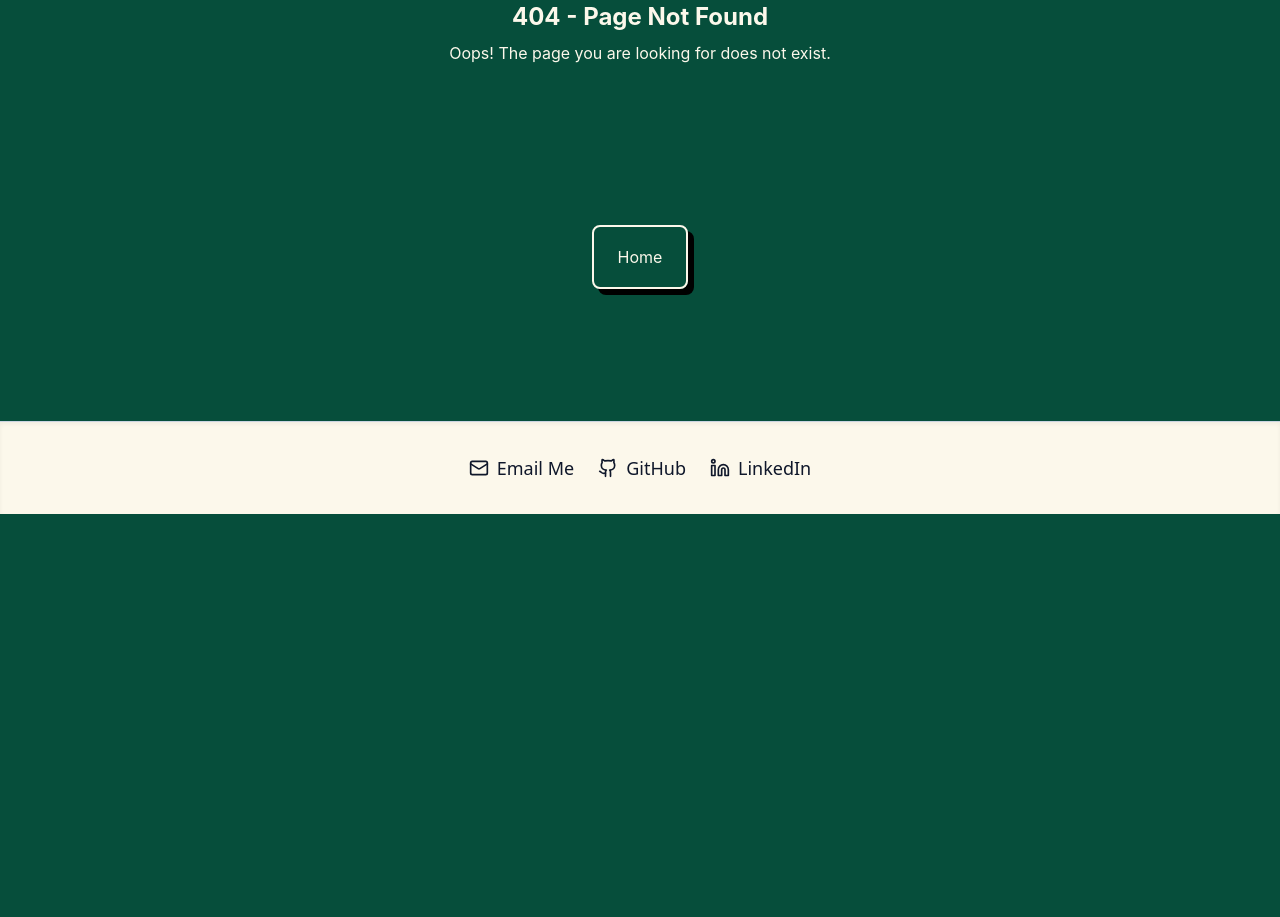
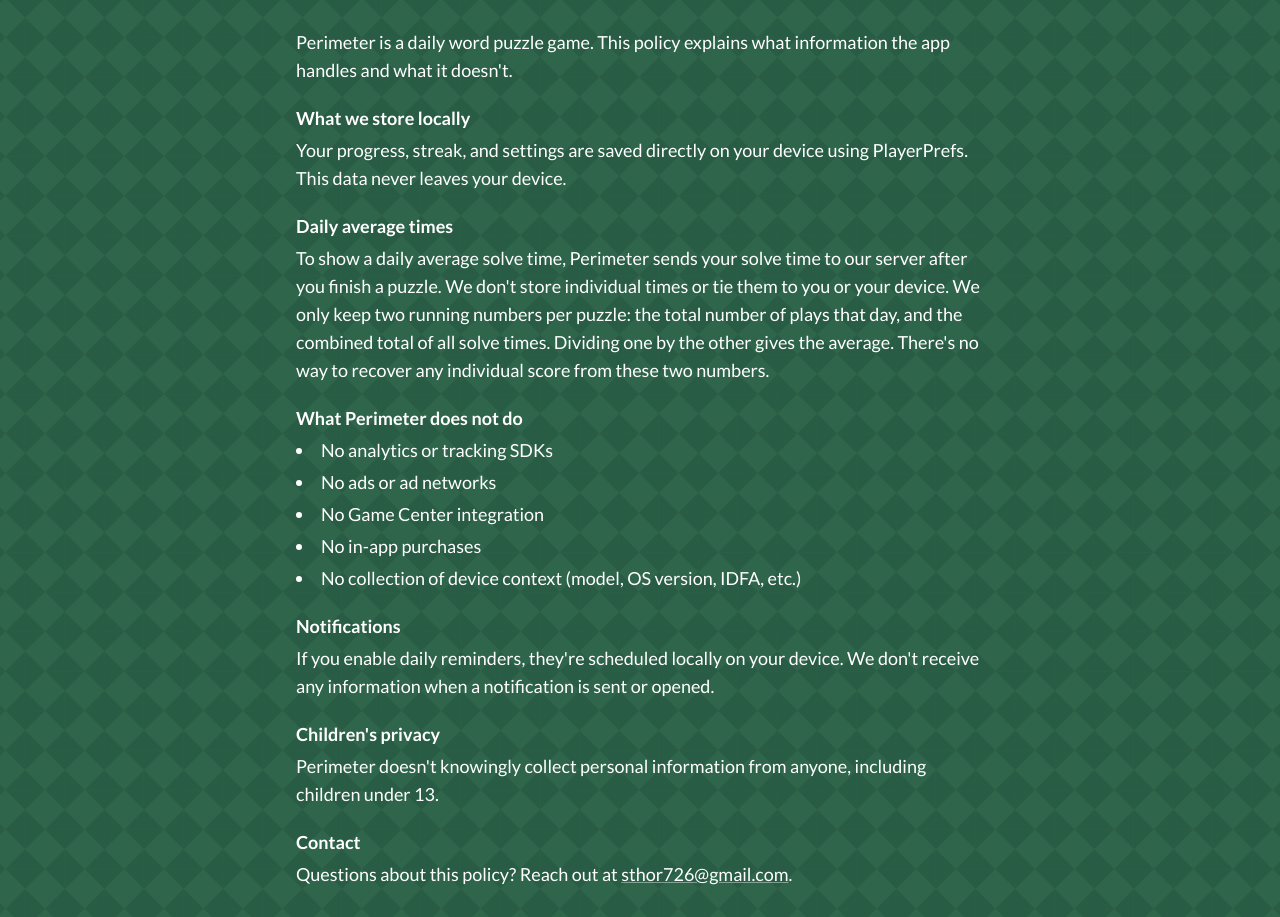
Before and after one commit to Sthor726/personal-website, a React (Create React App) app in the folder react-app/: page /perimeter/privacy-policy in a window 1280 px wide. Before the commit this address had no page. Shown: the part 275-1192 px from the top of the page. Before the commit the page ends 800 px from the top, so only its background shows below. Built offline with nearby package versions, Linux system fonts and the light colour scheme.

Commit message:
perimeter pages

```diff
--- a/react-app/src/App.js
+++ b/react-app/src/App.js
@@ -1,4 +1,4 @@
-import { BrowserRouter, Route, Routes } from "react-router-dom";
+import { BrowserRouter, Route, Routes, useLocation } from "react-router-dom";
 import "./App.css";
 import Home from "./pages/Home.js";
 import Resume from "./pages/Resume.js";
@@ -8,28 +8,41 @@
 import Footer from "./pages/Footer.js";
 import Games from "./pages/Games.js";
 import ScrollToTop from "./ScrollToTop.js";
+import PrivacyPolicy from "./pages/PrivacyPolicy.js";
+import Support from "./pages/Support.js";
 
 
-function App() {
-
+// Perimeter's privacy/support pages have their own full-page layout
+// (green background, wordmark, etc.), so the site chrome is hidden for them.
+function AppLayout() {
+  const location = useLocation();
+  const hideChrome = location.pathname.startsWith("/perimeter");
 
   return (
     <div className="App">
-      <BrowserRouter>
-        <Navigation />
+      {!hideChrome && <Navigation />}
       <ScrollToTop />
       <Routes>
         <Route path="/" element={<Home />} />
         <Route path="/resume" element={<Resume />} />
         <Route path="/projects" element={<Projects />} />
         <Route path="/games" element={<Games />} />
+        <Route path="/perimeter/privacy-policy" element={<PrivacyPolicy />} />
+        <Route path="/perimeter/support" element={<Support />} />
         {/* <Route path="/unsubscribe" element={<Unsubscribe />} /> */}
         <Route path="*" element={<Error />} />
       </Routes>
-        <Footer />
-      </BrowserRouter>
+      {!hideChrome && <Footer />}
     </div>
   );
 }
 
+function App() {
+  return (
+    <BrowserRouter>
+      <AppLayout />
+    </BrowserRouter>
+  );
+}
+
 export default App;
--- /dev/null
+++ b/react-app/src/pages/PerimeterPageLayout.jsx
@@ -0,0 +1,87 @@
+import React from "react";
+
+/**
+ * PerimeterPageLayout
+ * Shared chrome for Perimeter's legal/info pages (privacy policy, support, etc).
+ * Green diamond-checker background, image wordmark, white Lato body copy.
+ *
+ * Drop your logo file in as `/perimeter-wordmark.png` (e.g. in your public/
+ * folder), or pass a different path via the `logoSrc` prop.
+ *
+ * Usage:
+ *   <PerimeterPageLayout title="Privacy Policy">
+ *     ...your content...
+ *   </PerimeterPageLayout>
+ */
+
+export default function PerimeterPageLayout({
+  title,
+  children,
+  logoSrc = "/images/perimeter-wordmark.png",
+  logoAlt = "Perimeter",
+}) {
+  const tileSize = 56; // size of each square BEFORE rotation
+  const half = tileSize / 2;
+  const lightGreen = "#2F654B";
+  const darkGreen = "#295C44";
+
+  return (
+    <div
+      className="min-h-screen w-full flex flex-col items-center relative overflow-hidden"
+      style={{ backgroundColor: lightGreen }}
+    >
+      {/* Diamond checker: a normal axis-aligned checkerboard, oversized and
+          rotated 45deg so the squares read as diamonds, like the reference. */}
+      <div
+        aria-hidden="true"
+        className="absolute pointer-events-none"
+        style={{
+          inset: "-60%",
+          backgroundImage: `
+            linear-gradient(45deg, ${darkGreen} 25%, transparent 25%),
+            linear-gradient(-45deg, ${darkGreen} 25%, transparent 25%),
+            linear-gradient(45deg, transparent 75%, ${darkGreen} 75%),
+            linear-gradient(-45deg, transparent 75%, ${darkGreen} 75%)
+          `,
+          backgroundSize: `${tileSize}px ${tileSize}px`,
+          backgroundPosition: `0 0, 0 ${half}px, ${half}px -${half}px, -${half}px 0`,
+          transform: "rotate(45deg)",
+        }}
+      />
+      {/* Font: Lato for body copy */}
+      <style>{`
+        @import url('https://fonts.googleapis.com/css2?family=Lato:wght@400;700;900&display=swap');
+      `}</style>
+
+      <div className="relative z-10 w-full max-w-3xl px-6 sm:px-10 pt-16">
+        {/* Wordmark */}
+        <div className="flex justify-center">
+          <img
+            src={logoSrc}
+            alt={logoAlt}
+            className="w-auto"
+            style={{ maxWidth: "min(100%, 1500px)", height: "auto" }}
+          />
+        </div>
+
+        {/* Page heading (optional, kept quiet — the wordmark is the only shout on this page) */}
+        {title && (
+          <h1
+            className="text-white/90 text-5xl font-bold text-left mb-8 mt-16"
+            style={{ fontFamily: "'Lato', sans-serif" }}
+          >
+            {title}
+          </h1>
+        )}
+
+        {/* Body content */}
+        <div
+          className="text-white text-left text-base sm:text-lg leading-relaxed space-y-5"
+          style={{ fontFamily: "'Lato', sans-serif" }}
+        >
+          {children}
+        </div>
+      </div>
+    </div>
+  );
+}
--- /dev/null
+++ b/react-app/src/pages/PrivacyPolicy.js
@@ -0,0 +1,80 @@
+import React from "react";
+import PerimeterPageLayout from "./PerimeterPageLayout";
+
+// NOTE: Fill in LAST_UPDATED and CONTACT_EMAIL with your real values.
+const LAST_UPDATED = "July 2026";
+const CONTACT_EMAIL = "sthor726@gmail.com";
+
+export default function PrivacyPolicy() {
+  return (
+    <PerimeterPageLayout title="Privacy Policy">
+      <p>
+        Perimeter is a daily word puzzle game. This policy explains what
+        information the app handles and what it doesn't.
+      </p>
+
+      <div>
+        <h2 className="font-bold text-white mb-1">What we store locally</h2>
+        <p>
+          Your progress, streak, and settings are saved directly on your
+          device using PlayerPrefs. This data never leaves your device.
+        </p>
+      </div>
+
+      <div>
+  <h2 className="font-bold text-white mb-1">Daily average times</h2>
+  <p>
+    To show a daily average solve time, Perimeter sends your solve time to
+    our server after you finish a puzzle. We don't store individual times
+    or tie them to you or your device. We only keep two running numbers
+    per puzzle: the total number of plays that day, and the combined total
+    of all solve times. Dividing one by the other gives the average. There's
+    no way to recover any individual score from these two numbers.
+  </p>
+</div>
+
+      <div>
+        <h2 className="font-bold text-white mb-1">What Perimeter does not do</h2>
+        <ul className="list-disc list-inside space-y-1">
+          <li>No analytics or tracking SDKs</li>
+          <li>No ads or ad networks</li>
+          <li>No Game Center integration</li>
+          <li>No in-app purchases</li>
+          <li>No collection of device context (model, OS version, IDFA, etc.)</li>
+        </ul>
+      </div>
+
+      <div>
+        <h2 className="font-bold text-white mb-1">Notifications</h2>
+        <p>
+          If you enable daily reminders, they're scheduled locally on your
+          device. We don't receive any information when a notification is
+          sent or opened.
+        </p>
+      </div>
+
+      <div>
+        <h2 className="font-bold text-white mb-1">Children's privacy</h2>
+        <p>
+          Perimeter doesn't knowingly collect personal information from
+          anyone, including children under 13.
+        </p>
+      </div>
+
+      <div>
+        <h2 className="font-bold text-white mb-1">Contact</h2>
+        <p>
+          Questions about this policy? Reach out at{" "}
+          <a
+            href={`mailto:${CONTACT_EMAIL}`}
+            className="underline decoration-white/40 hover:decoration-white"
+          >
+            {CONTACT_EMAIL}
+          </a>
+          .
+        </p>
+      </div>
+      <div className="pb-24"></div>
+    </PerimeterPageLayout>
+  );
+}
--- /dev/null
+++ b/react-app/src/pages/Support.js
@@ -0,0 +1,76 @@
+import React from "react";
+import PerimeterPageLayout from "./PerimeterPageLayout";
+
+// NOTE: Fill in CONTACT_EMAIL with your real support address.
+const CONTACT_EMAIL = "sthor726@gmail.com";
+
+function FaqItem({ q, children }) {
+  return (
+    <div>
+      <h2 className="font-bold text-white mb-1">{q}</h2>
+      <p>{children}</p>
+    </div>
+  );
+}
+
+export default function Support() {
+  return (
+    <PerimeterPageLayout title="Support">
+      <p>
+        Running into an issue with Perimeter? Check the common issues below,
+        or email me directly and I'll get back to you.
+      </p>
+
+      <FaqItem q="A new puzzle isn't showing up">
+        Perimeter's daily puzzle refreshes at midnight in your local time
+        zone. If it looks stuck, try closing and reopening the app. If that
+        doesn't fix it, let me know your device and iOS version below.
+      </FaqItem>
+
+      <FaqItem q="I lost my streak">
+        Streaks are stored on your device, so restoring from a backup,
+        switching devices, or reinstalling the app can reset it. I don't
+        have a way to recover streak data remotely since it isn't stored
+        anywhere but your device.
+      </FaqItem>
+
+      <FaqItem q="The app is crashing or freezing">
+        Try force-closing and reopening the app first. If it keeps
+        happening, email me your device model and iOS version so I can
+        track it down.
+      </FaqItem>
+
+      <FaqItem q="I'm not getting my daily reminder notification">
+        Check that notifications are enabled for Perimeter in your device's
+        Settings app, and that reminders are enabled in app's in-game settings.
+        If it's still not showing up, let me know.
+      </FaqItem>
+
+      <FaqItem q="I found a bug or have a suggestion">
+        I'd love to hear it. Head over to my{" "}
+        <a
+          href="https://docs.google.com/forms/d/e/1FAIpQLSfarhOl8eNsAuyQpfgQU_N2CxfsTLz267NsBa-KBihRCAJrzg/viewform?usp=sharing&ouid=104069394797579686921"
+          className="underline decoration-white/40 hover:decoration-white"
+        >
+          feedback form
+        </a>{" "}
+        and include a quick description, and I'll look into it!
+      </FaqItem>
+
+      <div>
+        <h2 className="font-bold text-white mb-1">Still need help?</h2>
+        <p>
+          Email{" "}
+          <a
+            href={`mailto:${CONTACT_EMAIL}`}
+            className="underline decoration-white/40 hover:decoration-white"
+          >
+            {CONTACT_EMAIL}
+          </a>{" "}
+          and I'll respond as soon as I can.
+        </p>
+      </div>
+      <div className="pb-24"></div>
+    </PerimeterPageLayout>
+  );
+}
```
Also changed, not shown: react-app/public/images/perimeter-wordmark.png (added), 1 other file (tests, documents, lock files or other folders). Lines whose indentation alone changed are shown as unchanged.
